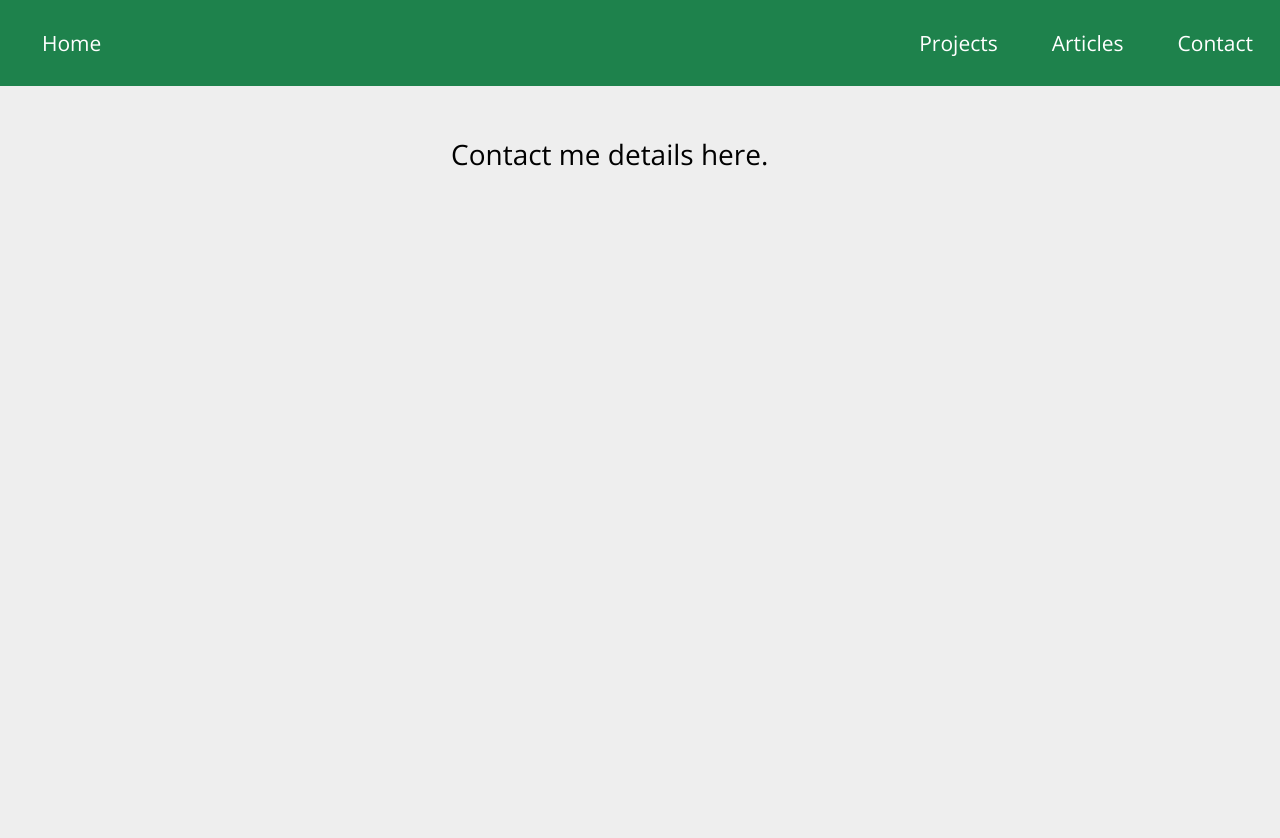
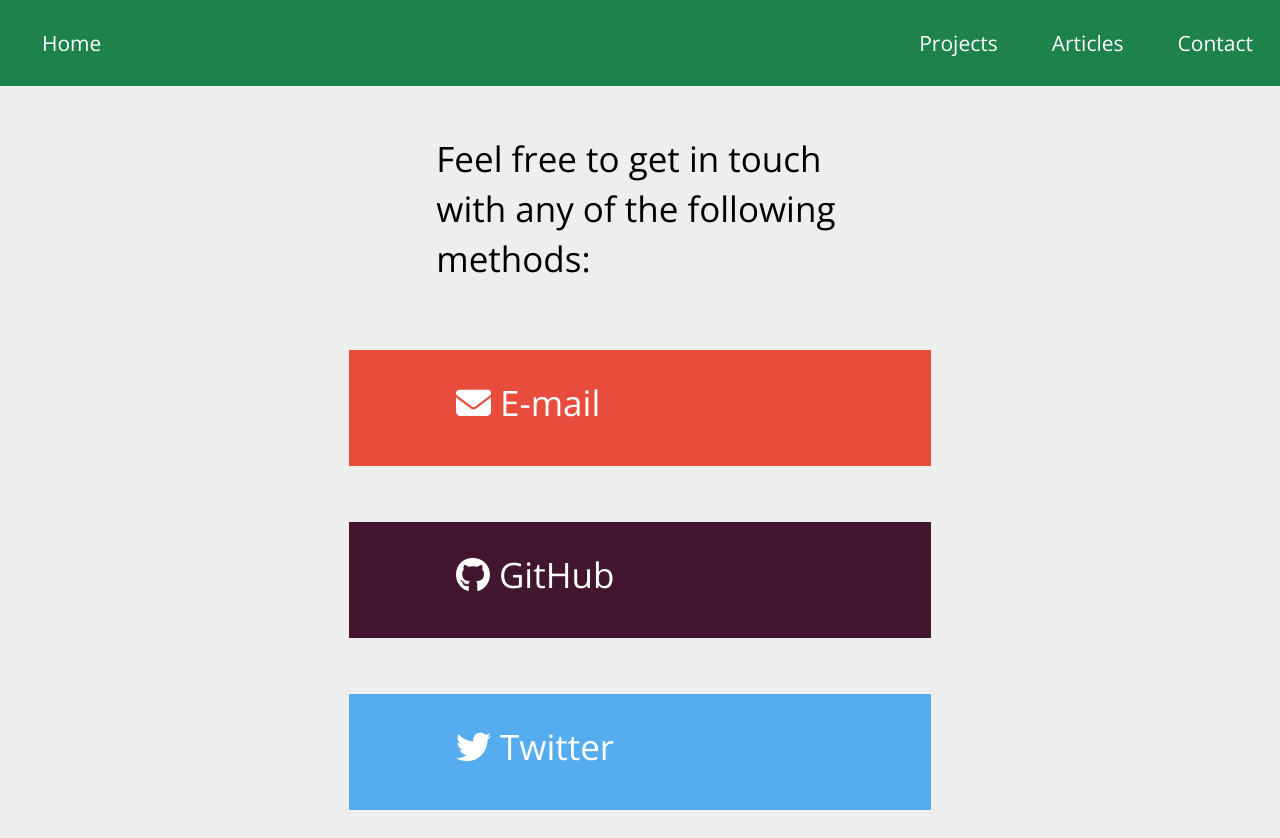
Before and after one commit to purrcat259/digitalcat, a Flask app: page /contact in a window 1280 px wide. Before the commit the page ends 166 px from the top, so only its background shows below. Run offline with Flask 2, Linux system fonts and the light colour scheme; some libraries are stand-ins or nearby versions.

Commit message:
Finished touching up contact me

```diff
--- a/static/main.css
+++ b/static/main.css
@@ -87,12 +87,18 @@ a:active {
 	left: 25%;
 }
 
-/* Contact me row */
+/* Contact me colours */
 
-#contact-me-para {
-  text-align: center;
-  font-size: 150%;
-  padding-bottom: 1em;
+#contact-email {
+	background-color: #e74c3c;
+}
+
+#contact-github {
+	background-color: #42162f;
+}
+
+#contact-twitter {
+	background-color: #55acee;
 }
 
 /* Boxes */
--- a/templates/contact.html
+++ b/templates/contact.html
@@ -1,18 +1,53 @@
 {% extends "layout.html" %}
 {% block body %}
 <div class="container-fluid">
-    <!-- Introduction row -->
-    <div class="row padded-row" id="about-me">
-        <!-- Spacer -->
-        <div class="col-md-4"></div>
-        <!-- Contact Details -->
-        <div class="col-md-4">
-            <p>
-                Contact me details here.
+    <div class="row padded-row">
+        <div class="col-md-3"></div>
+        <div class="col-md-6">
+            <p class="collection-box-text">
+                Feel free to get in touch with any of the following methods:
             </p>
         </div>
-        <!-- Spacer -->
-        <div class="col-md-4"></div>
+        <div class="col-md-3"></div>
+    </div>
+    <div class="row padded-row">
+        <div class="col-md-3"></div>
+        <div class="col-md-6">
+            <a href="mailto: simon@agius-muscat.net">
+                <div id="contact-email" class="collection-box">
+                    <p class="collection-box-text hvr-grow">
+                        <i class="fa fa-envelope fa-1x" aria-hidden="true"></i>&nbsp;E-mail
+                    </p>
+                </div>
+            </a>
+        </div>
+        <div class="col-md-3"></div>
+    </div>
+    <div class="row padded-row">
+        <div class="col-md-3"></div>
+        <div class="col-md-6">
+            <a href="https://github.com/purrcat259" target="_blank">
+                <div id="contact-github" class="collection-box">
+                    <p class="collection-box-text hvr-grow">
+                        <i class="fa fa-github fa-1x" aria-hidden="true"></i>&nbsp;GitHub
+                    </p>
+                </div>
+            </a>
+        </div>
+        <div class="col-md-3"></div>
+    </div>
+    <div class="row padded-row">
+        <div class="col-md-3"></div>
+        <div class="col-md-6">
+            <a href="https://twitter.com/purrcat259" target="_blank">
+                <div id="contact-twitter" class="collection-box">
+                    <p class="collection-box-text hvr-grow">
+                        <i class="fa fa-twitter fa-1x" aria-hidden="true"></i>&nbsp;Twitter
+                    </p>
+                </div>
+            </a>
+        </div>
+        <div class="col-md-3"></div>
     </div>
 </div>
 {% endblock %}
--- a/templates/layout.html
+++ b/templates/layout.html
@@ -3,6 +3,7 @@
     <head lang="en">
         {% block head %}
             <meta charset="UTF-8">
+            <script src="https://use.fontawesome.com/45c6f2d161.js"></script>
             <link rel="shortcut icon" href="{{ url_for('static', filename='favicon.ico') }}">
             <link rel="stylesheet" type="text/css" href="https://maxcdn.bootstrapcdn.com/bootstrap/3.3.5/css/bootstrap.min.css">
             <link rel="stylesheet" type="text/css" href="{{ url_for('static', filename='main.css') }}">
```
